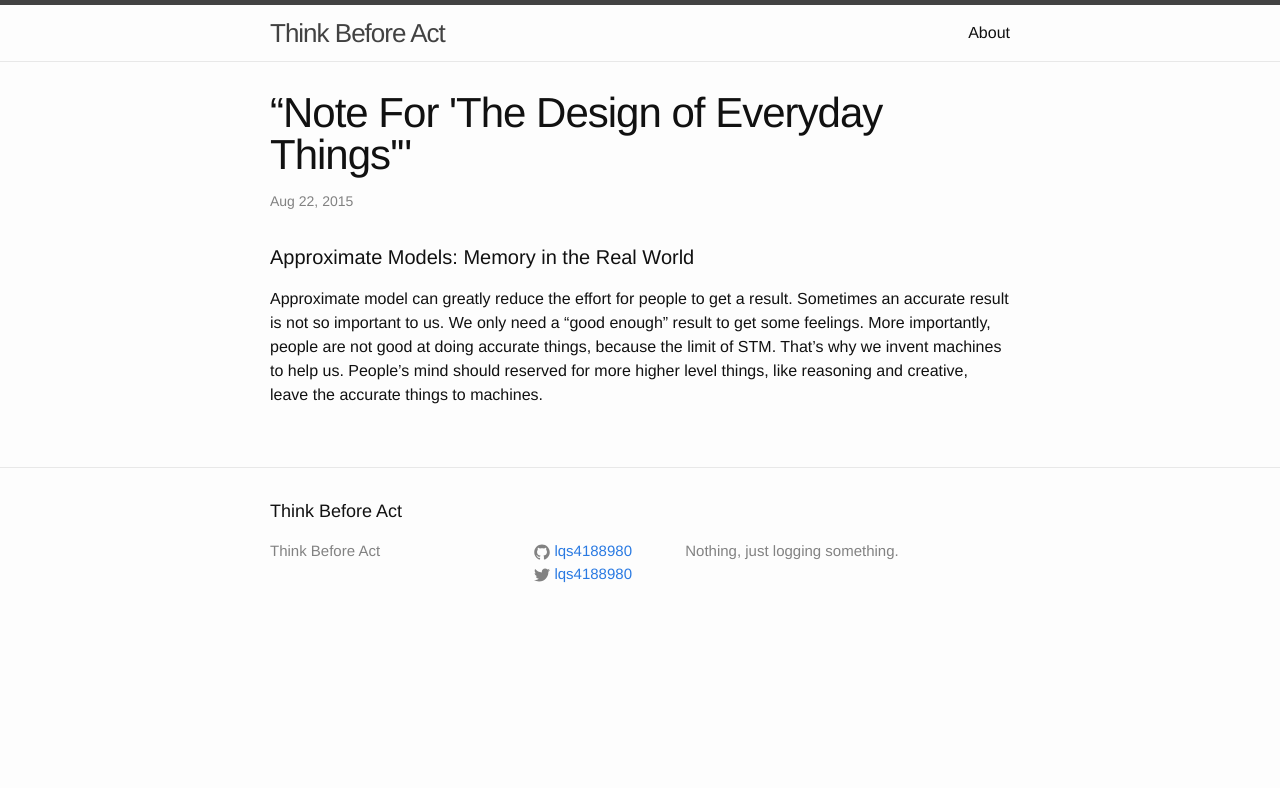
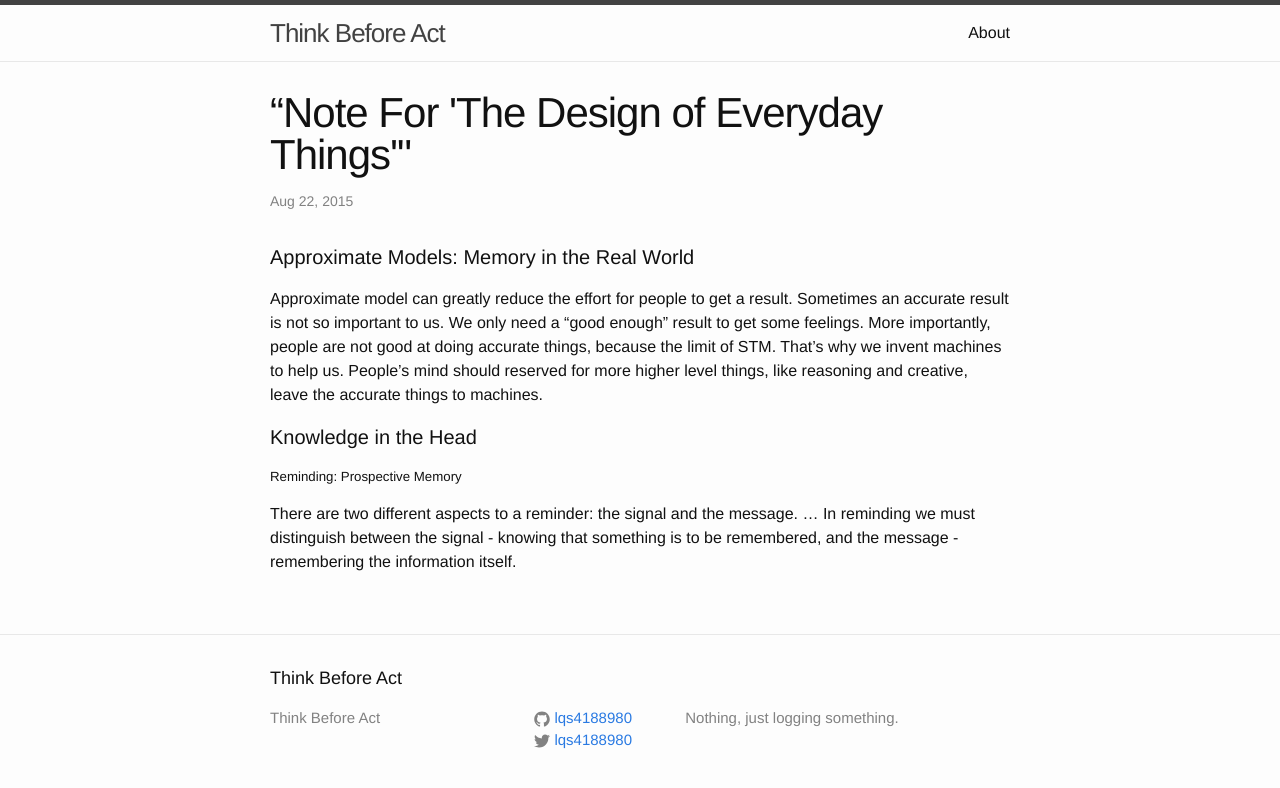
Before and after one commit to lqs4188980/lqs4188980.github.io, a Jekyll site: the page built from _posts/2015-08-22-reading-notes-for-the-design-of-everyday-things.markdown, in a window 1280 px wide. Shown: the top 788 px of the page. Built offline with Jekyll 4.4.1, drawn with Linux system fonts in a browser that asks for light colours.

Commit message:
qisli: update post

```diff
--- a/_posts/2015-08-22-reading-notes-for-the-design-of-everyday-things.markdown
+++ b/_posts/2015-08-22-reading-notes-for-the-design-of-everyday-things.markdown
@@ -7,3 +7,7 @@ categories: notes
 #### Approximate Models: Memory in the Real World ####
 
 Approximate model can greatly reduce the effort for people to get a result. Sometimes an accurate result is not so important to us. We only need a "good enough" result to get some feelings. More importantly, people are not good at doing accurate things, because the limit of STM. That's why we invent machines to help us. People's mind should reserved for more higher level things, like reasoning and creative, leave the accurate things to machines.
+
+#### Knowledge in the Head
+##### Reminding: Prospective Memory
+There are two different aspects to a reminder: the signal and the message.  ... In reminding we must distinguish between the signal - knowing that something is to be remembered, and the message - remembering the information itself.
```
